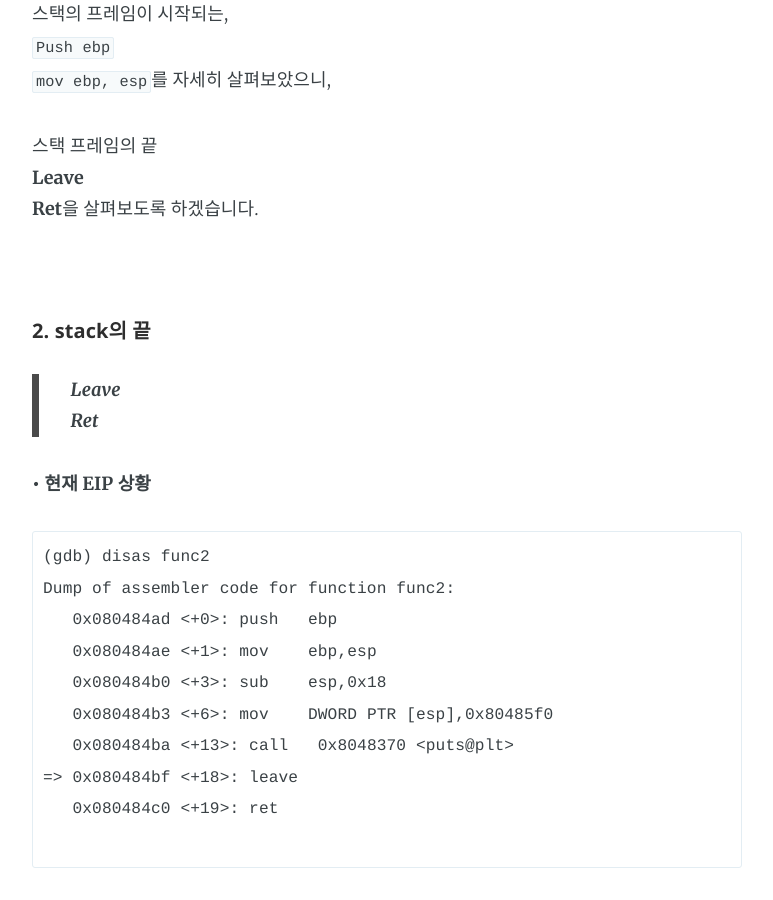
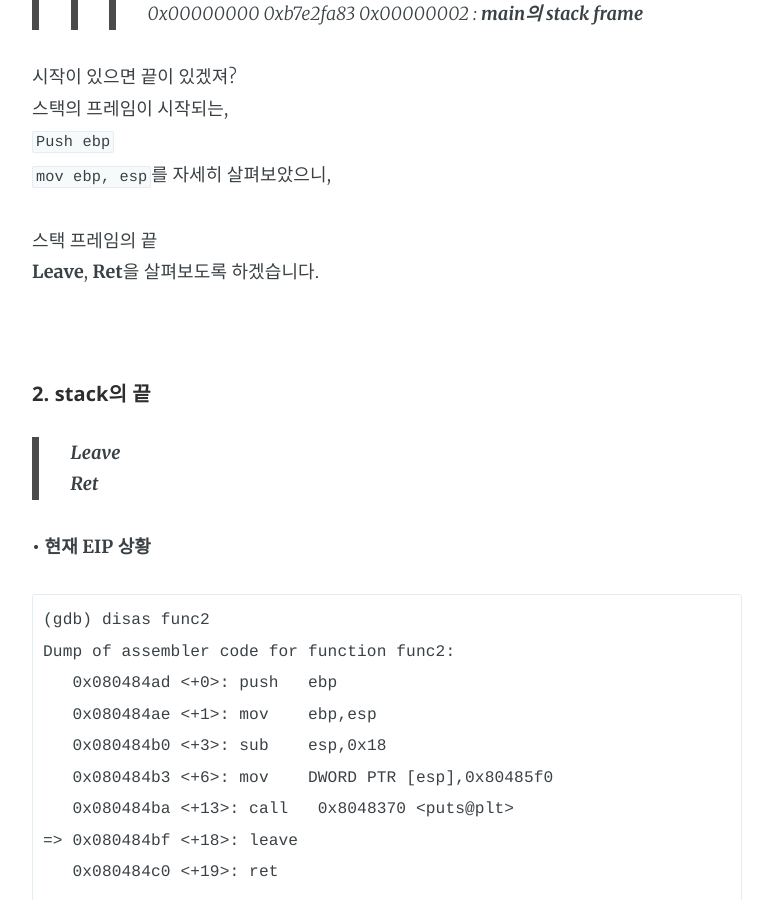
Before and after one commit to tabriz83/umbrain, a Jekyll site: the page built from _posts/2017-01-24-gdb-memory-day2.md, in a window 1280 px wide and 900 px high, scrolled down 20769 px. Shown: the whole window, without its empty margins (253-1026 px from the left). Built offline with Jekyll 4.4.1, drawn with Linux system fonts in a browser that asks for light colours; nearby versions of some CDN libraries; some web fonts are replaced; Markdown is read by kramdown in place of the engine named in the settings.

Commit message:
2017.01.24 Posting

````diff
--- a/_posts/2017-01-24-gdb-memory-day2.md
+++ b/_posts/2017-01-24-gdb-memory-day2.md
@@ -12,6 +12,7 @@ logo: 'assets/images/logo.png'
 **출처 : [우리집에 GDB 있는데... 메모리 보고갈래? (2) - Hackerz on the Ship](https://bpsecblog.wordpress.com/2016/04/04/gdb_memory_2/)**
 
 ## Season 1. 우리집에 GDB있는데... 메모리 보고 갈래?
+<br>
 
 ### DAY #2. 애프터 신청 (~~너~~ gdb 사용법, 갖고싶다.. 너란 stack)
 <br>
@@ -309,6 +310,7 @@ esp, ebp는 스택과 관련한 레지스터잖아요!
 ```
 
 해당 메모리 주소의 값을 각각 1바이트, 2바이트, 4바이트만큼 출력해주었습니다.
+
 <br>
 
 ```
@@ -323,6 +325,7 @@ esp, ebp는 스택과 관련한 레지스터잖아요!
 (진법 옵션이든 바이트 옵션이든 생략되면 이전 옵션으로 실행해줍니다.)
 
 <br>
+
 ```
 (gdb) x/wx 0x080484e6
 0x80484e6 <main>: 0x83e58955
@@ -465,7 +468,6 @@ Dump of assembler code for function main:
 <br>
 
 그리고 sum 함수 안으로 들어가보도록 하겠습니다.
-
 call을 할 때는, 다음 인스트럭션의 주소를 스택에 쌓고 가죠?
 
 ```
@@ -634,8 +636,7 @@ Breakpoint 4, 0x080484ad in func2 ()
 `mov ebp, esp`를 자세히 살펴보았으니,
 
 스택 프레임의 끝
-**Leave**
-**Ret**을 살펴보도록 하겠습니다.
+**Leave**, **Ret**을 살펴보도록 하겠습니다.
 
 <br>
 
````
